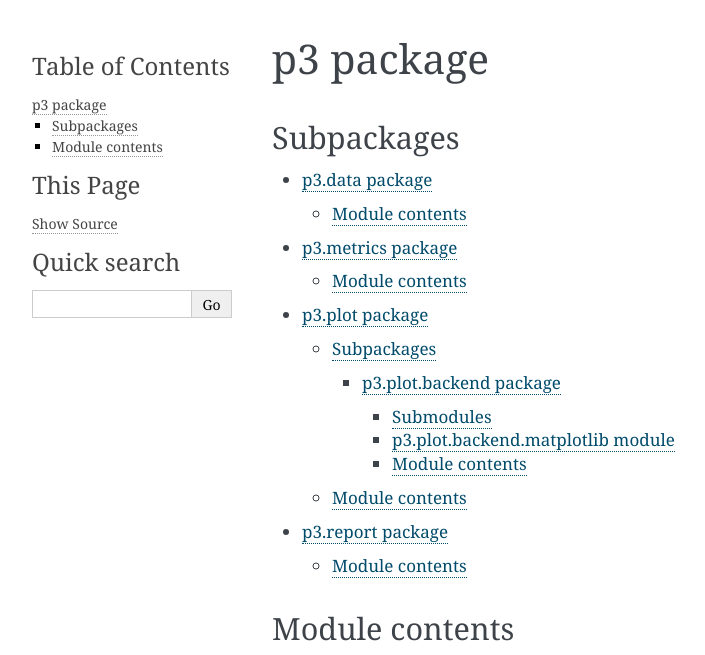
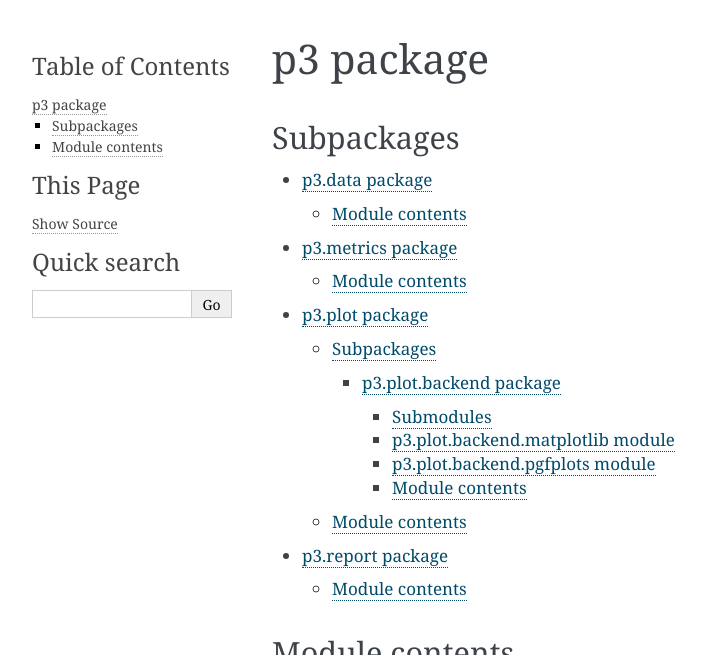
Before and after one commit to intel/p3-analysis-library, a Sphinx documentation site: the page built from docs/source/p3.rst, in a window 1280 px wide, cut to the strip 0-655 px from the top of the page. Shown: the whole strip, without its empty margins (148-853 px from the left). Built offline with Sphinx 7.4.7, drawn with Linux system fonts in a browser that asks for light colours; pages that are not in the unit, such as notebooks, are missing from menus; the version number is read from the project's files by our own code.

Commit message:
Add p3.plot.backend.pgfplots to sphinx docs
Signed-off-by: John Pennycook <john.pennycook@intel.com>

```diff
--- a/docs/source/p3.plot.backend.rst
+++ b/docs/source/p3.plot.backend.rst
@@ -12,6 +12,14 @@ p3.plot.backend.matplotlib module
    :undoc-members:
    :show-inheritance:
 
+p3.plot.backend.pgfplots module
+-------------------------------
+
+.. automodule:: p3.plot.backend.pgfplots
+   :members:
+   :undoc-members:
+   :show-inheritance:
+
 Module contents
 ---------------
 
```
